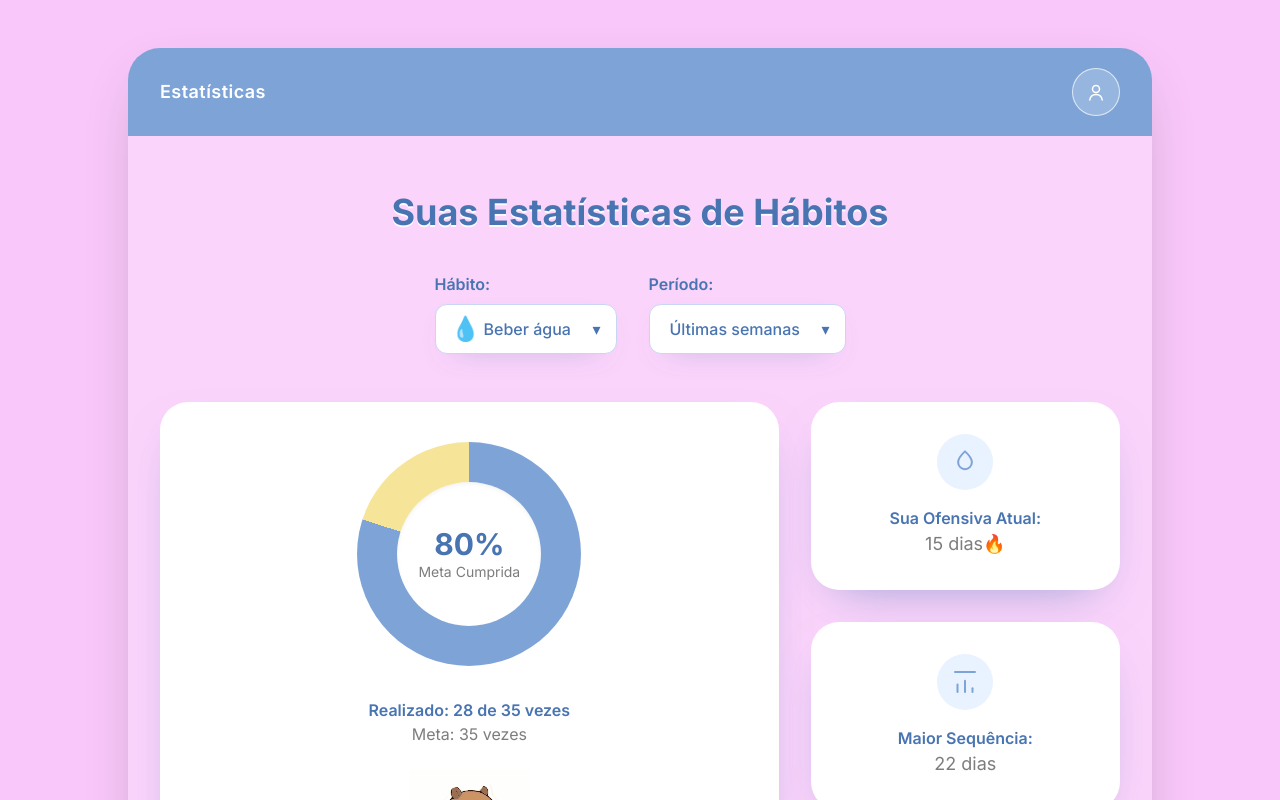
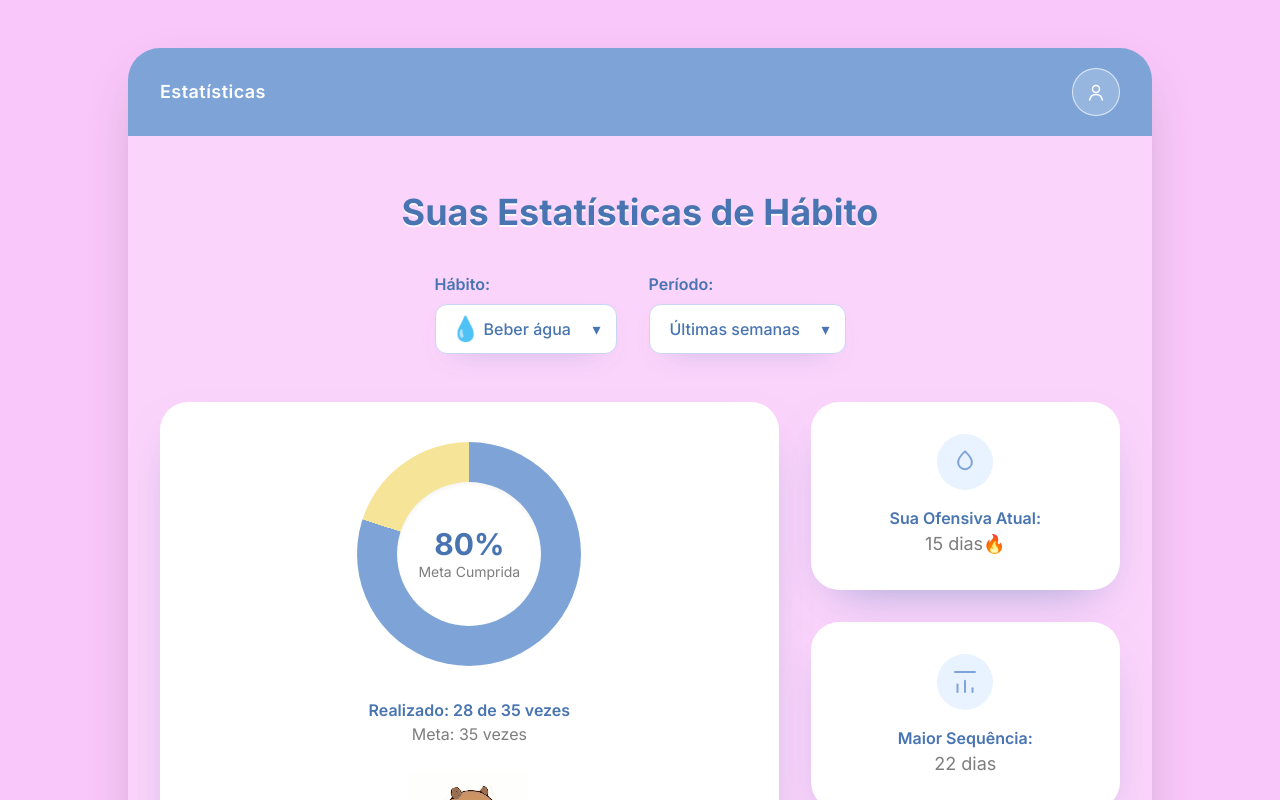
Before and after one commit to Saraingridsousa/Daylist_WebApp, a Next.js app: page / in a window 1280 px wide. Shown: the top 800 px of the page. Built offline with nearby package versions, Linux system fonts and the light colour scheme.

Commit message:
criando stats

```diff
--- a/components/StatsDashboard.tsx
+++ b/components/StatsDashboard.tsx
@@ -25,7 +25,7 @@ export function StatsDashboard() {
 
       <div className="bg-[#fbd4fb] px-8 pb-12 pt-14">
         <h1 className="text-center text-4xl font-bold text-[#4874b1] drop-shadow-[0_2px_0_rgba(255,255,255,0.8)]">
-          Suas Estatísticas de Hábitos
+          Suas Estatísticas de Hábito
         </h1>
 
         <div className="mt-10 flex flex-wrap items-end justify-center gap-8">
```
